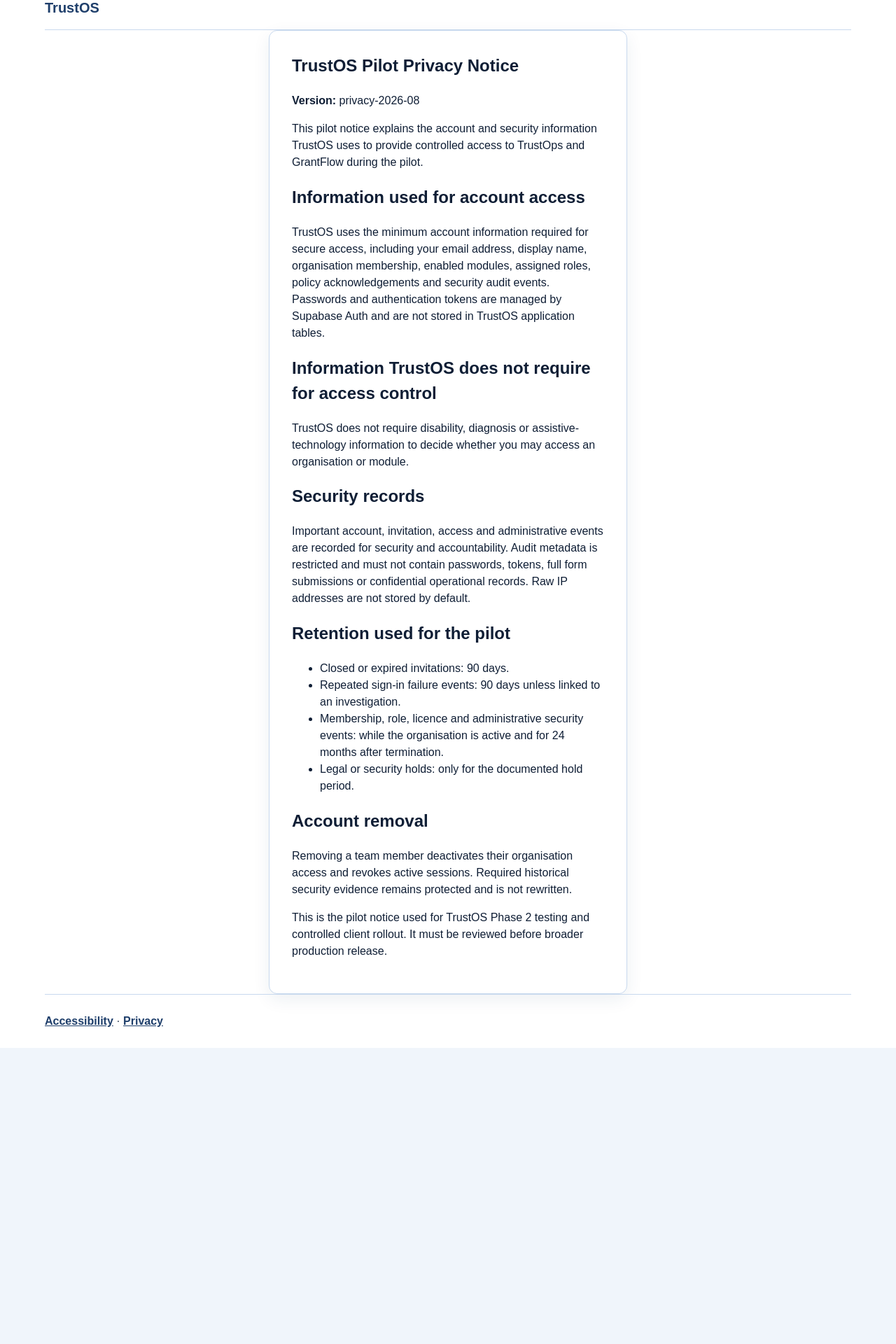
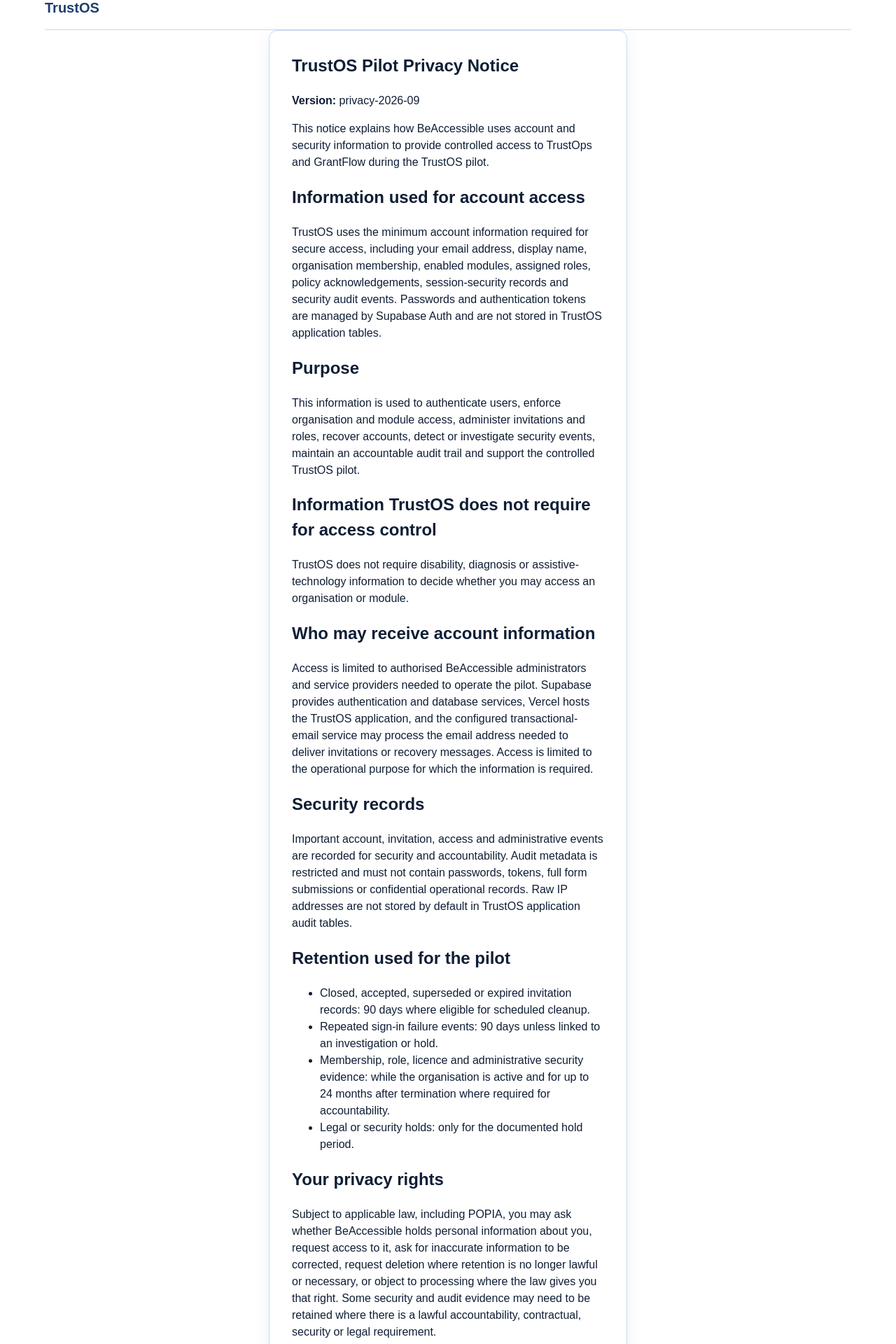
Before and after one commit to laggiesfl/beaccessible-website, a Next.js app in the folder trustos-app/: page /privacy in a window 1280 px wide. Shown: the part 20-1940 px from the top of the page at 70% size. Before the commit the page ends 1517 px from the top, so only its background shows below. Built offline with nearby package versions, Linux system fonts and the light colour scheme.

Commit message:
docs: complete TrustOS pilot privacy notice

```diff
--- a/trustos-app/app/privacy/page.tsx
+++ b/trustos-app/app/privacy/page.tsx
@@ -2,18 +2,26 @@
   return (
     <article className="account-card" aria-labelledby="privacy-heading">
       <h1 id="privacy-heading">TrustOS Pilot Privacy Notice</h1>
-      <p><strong>Version:</strong> privacy-2026-08</p>
+      <p><strong>Version:</strong> privacy-2026-09</p>
       <p>
-        This pilot notice explains the account and security information TrustOS uses to provide
-        controlled access to TrustOps and GrantFlow during the pilot.
+        This notice explains how BeAccessible uses account and security information to provide
+        controlled access to TrustOps and GrantFlow during the TrustOS pilot.
       </p>
 
       <h2>Information used for account access</h2>
       <p>
         TrustOS uses the minimum account information required for secure access, including your
         email address, display name, organisation membership, enabled modules, assigned roles,
-        policy acknowledgements and security audit events. Passwords and authentication tokens are
-        managed by Supabase Auth and are not stored in TrustOS application tables.
+        policy acknowledgements, session-security records and security audit events. Passwords and
+        authentication tokens are managed by Supabase Auth and are not stored in TrustOS
+        application tables.
+      </p>
+
+      <h2>Purpose</h2>
+      <p>
+        This information is used to authenticate users, enforce organisation and module access,
+        administer invitations and roles, recover accounts, detect or investigate security events,
+        maintain an accountable audit trail and support the controlled TrustOS pilot.
       </p>
 
       <h2>Information TrustOS does not require for access control</h2>
@@ -22,34 +30,61 @@
         decide whether you may access an organisation or module.
       </p>
 
+      <h2>Who may receive account information</h2>
+      <p>
+        Access is limited to authorised BeAccessible administrators and service providers needed
+        to operate the pilot. Supabase provides authentication and database services, Vercel hosts
+        the TrustOS application, and the configured transactional-email service may process the
+        email address needed to deliver invitations or recovery messages. Access is limited to the
+        operational purpose for which the information is required.
+      </p>
+
       <h2>Security records</h2>
       <p>
         Important account, invitation, access and administrative events are recorded for security
         and accountability. Audit metadata is restricted and must not contain passwords, tokens,
         full form submissions or confidential operational records. Raw IP addresses are not stored
-        by default.
+        by default in TrustOS application audit tables.
       </p>
 
       <h2>Retention used for the pilot</h2>
       <ul>
-        <li>Closed or expired invitations: 90 days.</li>
-        <li>Repeated sign-in failure events: 90 days unless linked to an investigation.</li>
+        <li>Closed, accepted, superseded or expired invitation records: 90 days where eligible for scheduled cleanup.</li>
+        <li>Repeated sign-in failure events: 90 days unless linked to an investigation or hold.</li>
         <li>
-          Membership, role, licence and administrative security events: while the organisation is
-          active and for 24 months after termination.
+          Membership, role, licence and administrative security evidence: while the organisation
+          is active and for up to 24 months after termination where required for accountability.
         </li>
         <li>Legal or security holds: only for the documented hold period.</li>
       </ul>
 
+      <h2>Your privacy rights</h2>
+      <p>
+        Subject to applicable law, including POPIA, you may ask whether BeAccessible holds personal
+        information about you, request access to it, ask for inaccurate information to be corrected,
+        request deletion where retention is no longer lawful or necessary, or object to processing
+        where the law gives you that right. Some security and audit evidence may need to be retained
+        where there is a lawful accountability, contractual, security or legal requirement.
+      </p>
+
       <h2>Account removal</h2>
       <p>
         Removing a team member deactivates their organisation access and revokes active sessions.
-        Required historical security evidence remains protected and is not rewritten.
+        Required historical security evidence remains protected and is not rewritten merely because
+        access has ended.
+      </p>
+
+      <h2>Questions and complaints</h2>
+      <p>
+        Contact BeAccessible at{' '}
+        <a href="mailto:hello@beaccessible.co.za">hello@beaccessible.co.za</a> for access,
+        correction, deletion, objection or privacy questions. You may also lodge a complaint with
+        the Information Regulator of South Africa where applicable.
       </p>
 
       <p>
-        This is the pilot notice used for TrustOS Phase 2 testing and controlled client rollout. It
-        must be reviewed before broader production release.
+        This notice applies to the controlled TrustOS Phase 2 pilot. It will be reviewed before any
+        broader production release.
       </p>
     </article>
   );
```
